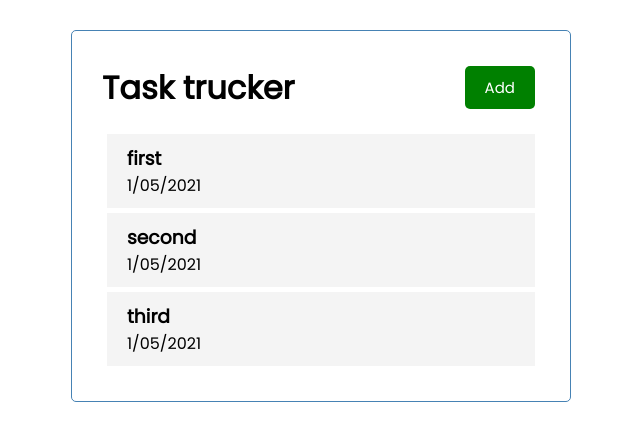
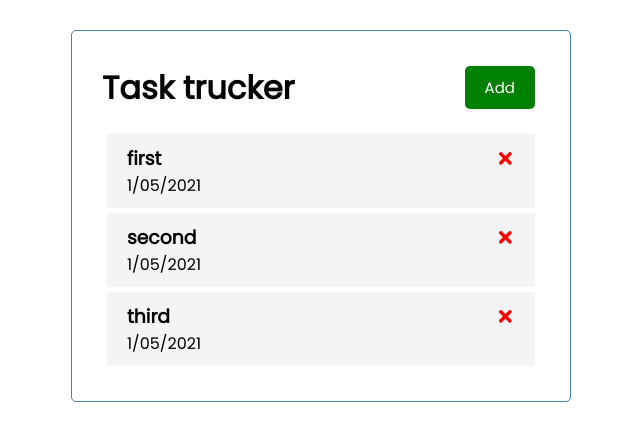
Before and after one commit to EdaIsaku/taskTracker, a React (Create React App) app: page / in a window 1280 px wide. Shown: the top 440 px of the page, without its empty margins (319-959 px from the left). Built offline with nearby package versions, Linux system fonts and the light colour scheme.

Commit message:
Added icon

```diff
--- a/package.json
+++ b/package.json
@@ -8,6 +8,7 @@
     "@testing-library/user-event": "^12.8.3",
     "react": "^17.0.2",
     "react-dom": "^17.0.2",
+    "react-icons": "^4.2.0",
     "react-scripts": "4.0.3",
     "web-vitals": "^1.1.1"
   },
--- a/src/components/Task.js
+++ b/src/components/Task.js
@@ -1,10 +1,17 @@
+import { FaTimes } from "react-icons/fa";
 const Task = ({ task }) => {
   return (
     <div className="task">
-      <h3>{task.text}</h3>
+      <h3>
+        {task.text}
+        <FaTimes style={iconStyle} />{" "}
+      </h3>
       <p>{task.day}</p>
     </div>
   );
 };
+const iconStyle = {
+  color: "red",
+};
 
 export default Task;
```
Also changed, not shown: 1 other file (tests, documents, lock files or other folders).
